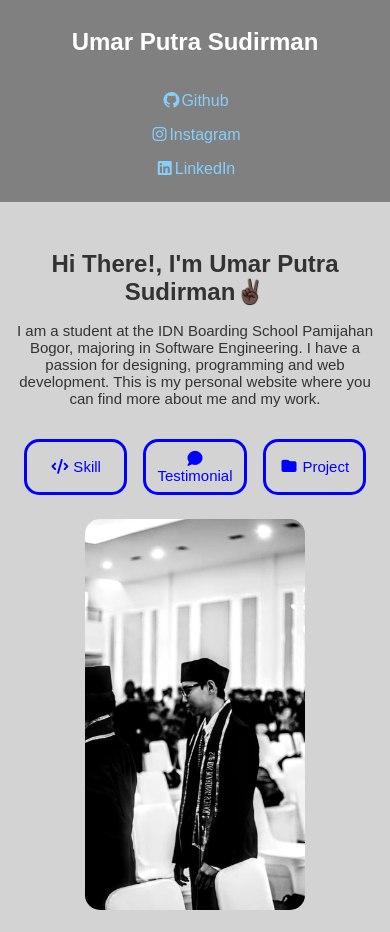
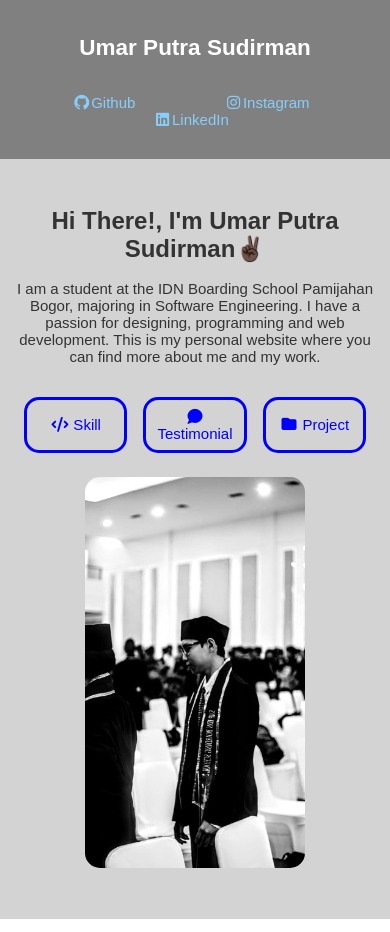
Before and after one commit to UPS-id/Personal-Web, a plain HTML site: page index.html in a window 390 px wide. Shown: the top 932 px of the page. Drawn offline with Linux system fonts and the light colour scheme.

Commit message:
Update style.css

```diff
--- a/style.css
+++ b/style.css
@@ -1,3 +1,4 @@
+/* Add styles here */
 body {
     font-family: 'Poppins', sans-serif;
     color: #333;
@@ -9,7 +10,6 @@ nav ul {
     display: flex;
     flex-wrap: wrap;
     justify-content: space-around;
-    align-items: center;
     list-style: none;
     padding: 0;
 }
@@ -17,7 +17,9 @@ nav ul {
 nav a {
     text-decoration: none;
     color: lightskyblue;
-    padding: 0.5rem 1.5rem;
+    padding: 0.5rem 1rem;
+    margin-right: 0.5rem;
+    margin-right: 0.5rem;
     transition: transform 0.3s ease, background-color 0.3s ease, color 0.3s ease, border-radius 0.3s ease;
 }
 
@@ -31,7 +33,7 @@ nav a:hover {
 .logo {
     display: flex;
     justify-content: space-between;
-    align-self: center;
+    align-items: center;
     padding: 1rem 2rem;
     background-color: grey;
     color: white;
@@ -283,7 +285,7 @@ nav a:hover {
     font-size: 1.5rem;
 }
 
-@media (max-width: 600px) {
+@media (max-width: 800px) {
     body {
         font-size: 15px;
     }
@@ -291,20 +293,18 @@ nav a:hover {
     nav .logo {
         display: flex;
         flex-direction: column;
-        align-items: center;
         flex-wrap: wrap;
         justify-content: space-around;
-        align-items: center;
     }
 
-    nav ul {
-        flex-direction: column;
-        gap: 1rem;
+    .nav-link {
+        display: flex;
+        margin-bottom: 1rem;
     }
 
-    .logo {
-        padding: 0.5rem 1rem;
-        font-size: 1rem;
+    .nav-link a {
+        justify-content: center;
+        align-content: center;
     }
 
     .hero {
```
